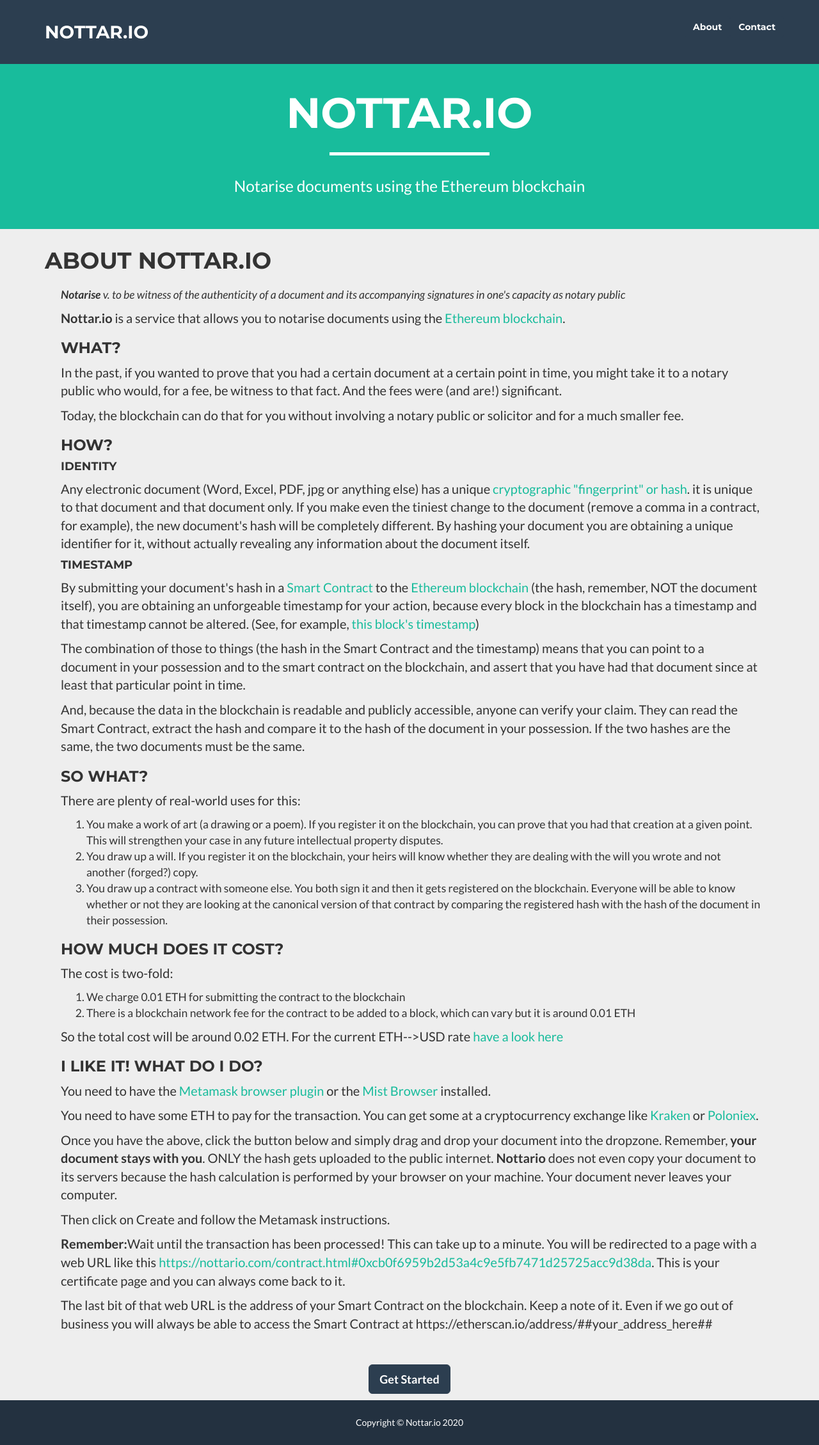
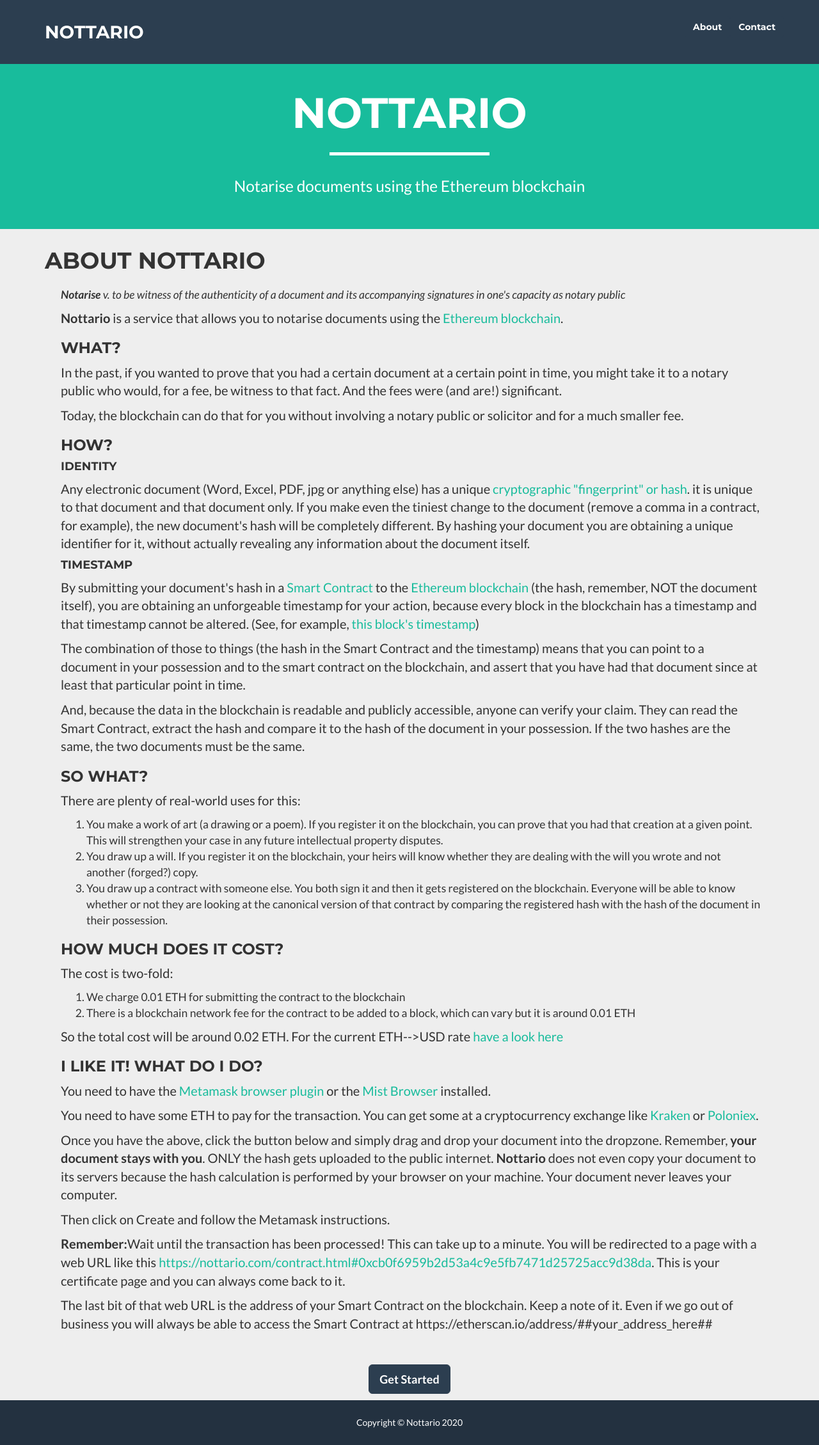
Before and after one commit to danmermel/nottar.io, a website: page about.html in a window 1280 px wide. Shown: the whole page at 64% size. Drawn offline with nearby package versions, Linux system fonts and the light colour scheme.

Commit message:
fixed metamask connect UX.. and changed the site name

```diff
--- a/about.html
+++ b/about.html
@@ -8,7 +8,7 @@
     <meta name="description" content="">
     <meta name="author" content="">
 
-    <title>Nottar.io - Blockchain Notarisation Service</title>
+    <title>Nottario - Blockchain Notarisation Service</title>
 
     <!-- Bootstrap Core CSS -->
     <link href="https://maxcdn.bootstrapcdn.com/bootstrap/3.3.7/css/bootstrap.min.css" rel="stylesheet">
@@ -45,7 +45,7 @@
               <button type="button" class="navbar-toggle" data-toggle="collapse" data-target="#bs-example-navbar-collapse-1">
                  <span class="sr-only">Toggle navigation</span> Menu <i class="fa fa-bars"></i>
               </button>
-              <a class="navbar-brand" href="index.html">Nottar.io</a>
+              <a class="navbar-brand" href="index.html">Nottario</a>
           </div>
           <!-- /.navbar-collapse -->
 
@@ -74,7 +74,7 @@
             <div class="row">
                 <div class="col-lg-12">
                     <div class="intro-text">
-                        <h1 class="name">Nottar.io</h1>
+                        <h1 class="name">Nottario</h1>
                         <hr class="star-light">
                         <span class="skills">Notarise documents using the Ethereum blockchain</span>
                     </div>
@@ -87,9 +87,9 @@
         <div class="container">
             <div class="row">
                 <div class="col-lg-12">
-                    <h1>About Nottar.io</h1>
+                    <h1>About Nottario</h1>
                     <blockquote><i><strong>Notarise</strong> v. to be witness of the authenticity of a document and its accompanying signatures in one's capacity as notary public</i></p>
-                    <p><strong>Nottar.io</strong> is a service that allows you to notarise documents using the <a href="https://ethereum.org/" target="_new">Ethereum blockchain</a>.</p>
+                    <p><strong>Nottario</strong> is a service that allows you to notarise documents using the <a href="https://ethereum.org/" target="_new">Ethereum blockchain</a>.</p>
 
                     <h3>WHAT?</h3>
                     <p>In the past, if you wanted to prove that you had a certain document at a certain point in time, you might take it to a notary public who would, for a fee, be witness to that fact. And the fees were (and are!) significant.</p>
@@ -141,7 +141,7 @@
             <div class="container">
                 <div class="row">
                     <div class="col-lg-12">
-                        Copyright &copy; Nottar.io 2020
+                        Copyright &copy; Nottario 2020
                     </div>
                 </div>
             </div>
```
Also changed, not shown: contact.html (+4 -4 lines), contract.html (+5 -5 lines), index.html (+6 -3 lines), js/index.js (+11 -2 lines).
